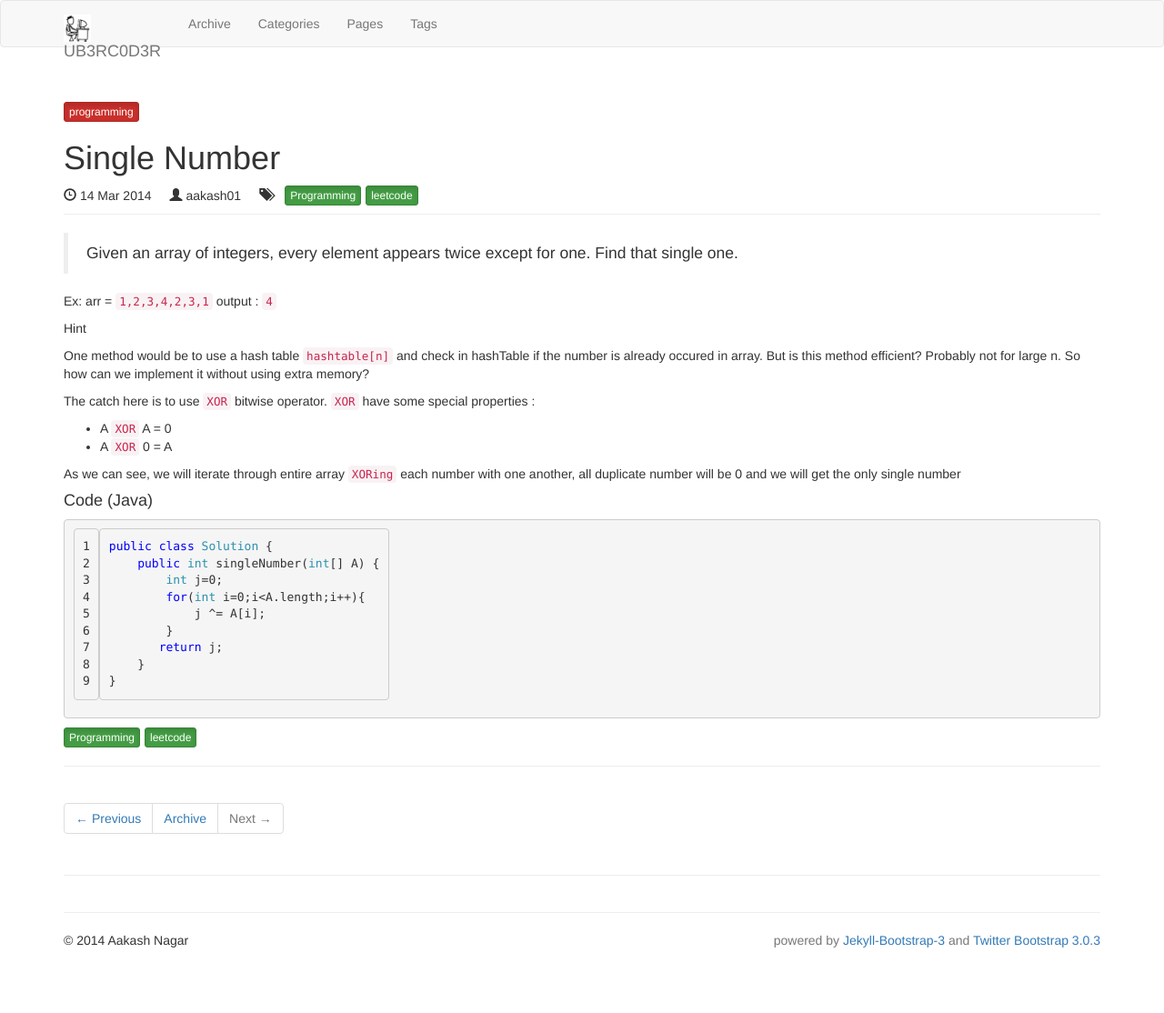
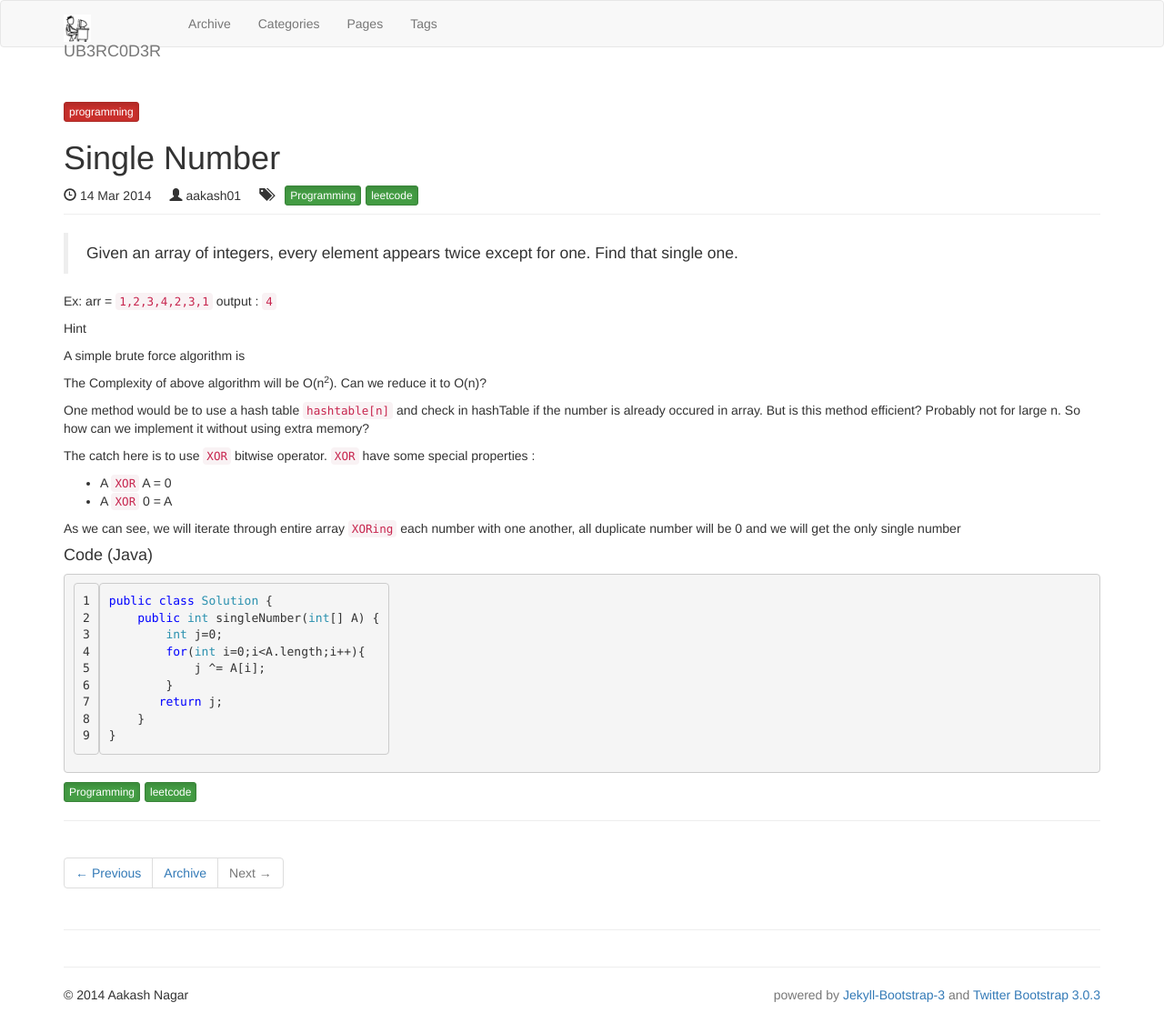
Before and after one commit to aakash01/aakash01.github.io, a Jekyll site: the page built from _posts/2014-03-14-single-number.md, in a window 1280 px wide. Shown: the whole page at 91% size. Built offline with Jekyll 4.4.1, drawn with Linux system fonts in a browser that asks for light colours; nearby versions of some CDN libraries; library files that are not in the unit come from our copies; before the commit the page ends 1054 px from its top, so only the background shows below that.

Commit message:
updated post markdown

```diff
--- a/_posts/2014-03-14-single-number.md
+++ b/_posts/2014-03-14-single-number.md
@@ -16,6 +16,10 @@ Ex:
 
  Hint
 
+
+ A simple brute force algorithm is
+
+The Complexity of above algorithm will be O(n<sup>2</sup>). Can we reduce it to O(n)?
 
 One method would be to use a hash table `hashtable[n]` and check in hashTable if the number is already occured in array. But is this method efficient? Probably not for large n. So how can we implement it without using extra memory?
 
```
